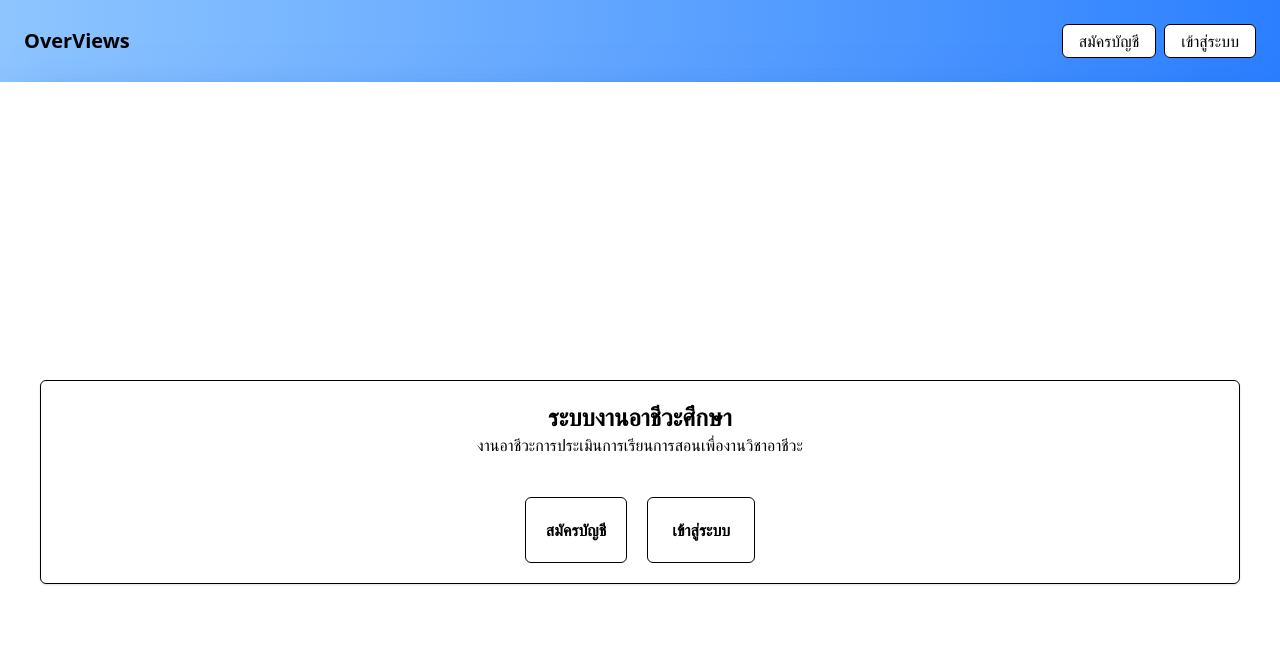
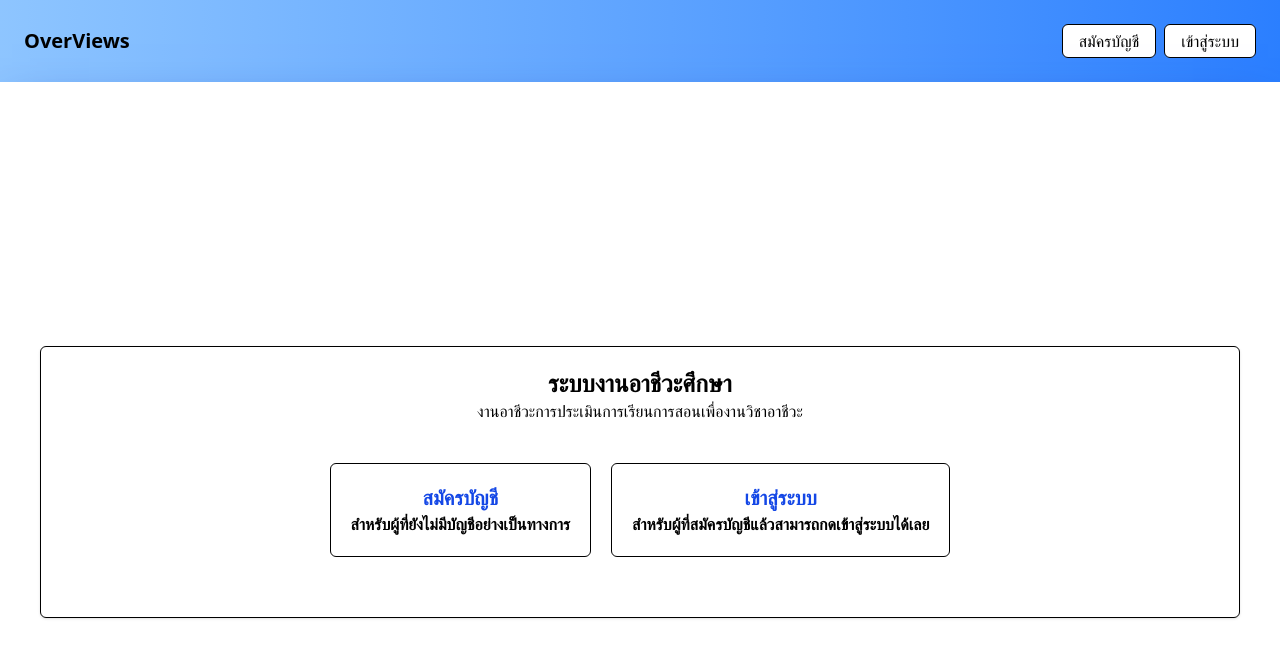
Before and after one commit to 021Chayakorn/kuy, a Vue app: page / in a window 1280 px wide. Shown: the top 658 px of the page. Built offline with nearby package versions, Linux system fonts and the light colour scheme.

Commit message:
bOss Views

```diff
--- a/src/components/UserViews.vue
+++ b/src/components/UserViews.vue
@@ -35,7 +35,10 @@
   </aside>
 
  <main class=" p-10 flex flex-col w-full min-h-screen">
+  <div class=" flex flex-row justify-between items-center ">
           <h1 class="  text-blue-700 text-2xl font-semibold">แบบประเมิน (User Dashboard)</h1>
+
+          </div>
           <div class=" mt-5 ">
             <div class=" bg-gradient-to-r from-blue-200 to-blue-400 max-w-5xl border mx-auto rounded-md p-5 ">
              <h1 class="text-xl font-semibold ">รายละเอียดผู้รับการประเมิน</h1>
--- a/src/components/officer/OfficerView.vue
+++ b/src/components/officer/OfficerView.vue
@@ -32,13 +32,25 @@
 
   </aside>
 
- <main class=" p-10 flex flex-col w-full min-h-screen">
+
+<main class=" flex min-h-screen p-10 w-full flex-col">
+<h1>จัดการระบบOfficer Dashboard</h1>
+<div class=" p-10">
+<RouterView></RouterView>
+</div>
+</main>
+
+ <!--
+  <main class=" p-10 flex flex-col w-full min-h-screen">
           <h1 class=" text-blue-700 text-2xl font-semibold">จัดการระบบ (Officer Dashboard)</h1>
           <div class=" p-10">
+
+
+
  <RouterView></RouterView>
           </div>
 
-        </main>
+        </main>-->
 
  </div>
 
--- a/src/views/LoginView.vue
+++ b/src/views/LoginView.vue
@@ -67,7 +67,7 @@ const handlelogin = async () => {
         router.push('/boss')
       } else if(decoded.role === 'officer') {
          alert('เข้าสํู่ระบบสำเร็จ')
-        router.push('/officer')
+        router.push('/quiz')
       }
 
 
--- a/src/views/OverView.vue
+++ b/src/views/OverView.vue
@@ -18,9 +18,16 @@
           <h1 class=" text-2xl font-semibold ">ระบบงานอาชีวะศึกษา</h1>
           <p>งานอาชีวะการประเมินการเรียนการสอนเพื่องานวิชาอาชีวะ</p>
 
-          <div class=" flex mt-10 flex-row gap-5">
-                 <RouterLink class=" hover:bg-gray-200 font-semibold bg-white p-5 border rounded-md  " to="/reg">สมัครบัญชี</RouterLink>
-           <RouterLink class=" hover:bg-gray-200 font-semibold bg-white p-5 px-6 border rounded-md " to="/login">เข้าสู่ระบบ</RouterLink>
+          <div class=" text-center flex mt-10 mb-10 flex-row gap-5">
+            <div class=" hover:bg-gray-200 font-semibold bg-white p-5 border rounded-md  ">
+  <RouterLink class=" text-blue-700 text-xl "  to="/reg">สมัครบัญชี</RouterLink>
+              <h1>สำหรับผู้ที่ยังไม่มีบัญชีอย่างเป็นทางการ</h1>
+</div>
+
+<div class=" hover:bg-gray-200 font-semibold bg-white p-5 border rounded-md  ">
+           <RouterLink class="text-blue-700 text-xl "  to="/login">เข้าสู่ระบบ</RouterLink>
+<h1>สำหรับผู้ที่สมัครบัญชีแล้วสามารถกดเข้าสู่ระบบได้เลย</h1>
+</div>
           </div>
 
         </div>
```
